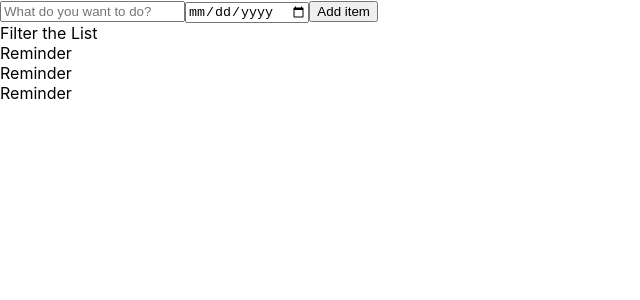
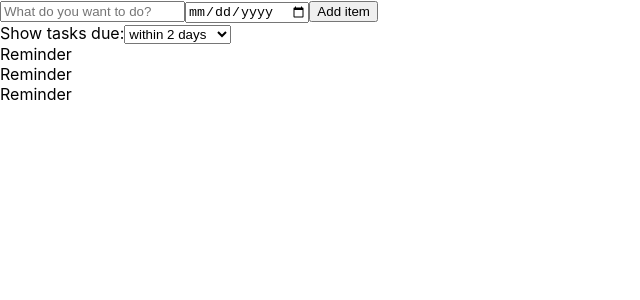
Before and after one commit to KenyOgun/reminders-app, a React (Create React App) app: page / in a window 1280 px wide. Shown: the top 300 px of the page, without its empty margins (0-640 px from the left). Built offline with nearby package versions, Linux system fonts and the light colour scheme.

Commit message:
changed FilterSelect component to contain select input with several options

```diff
--- a/src/FilterSelect.js
+++ b/src/FilterSelect.js
@@ -1,4 +1,14 @@
 function FilterSelect(props) {
-  return <div>Filter the List</div>;
+  return (
+    <label htmlFor="filterReminders">
+      Show tasks due:
+      <select id="filterReminders" value="2day">
+        <option value="2day">within 2 days</option>
+        <option value="1week">within 1 Week</option>
+        <option value="30days">within 30 days</option>
+        <option value="all">any time</option>
+      </select>
+    </label>
+  );
 }
 export default FilterSelect;
```
